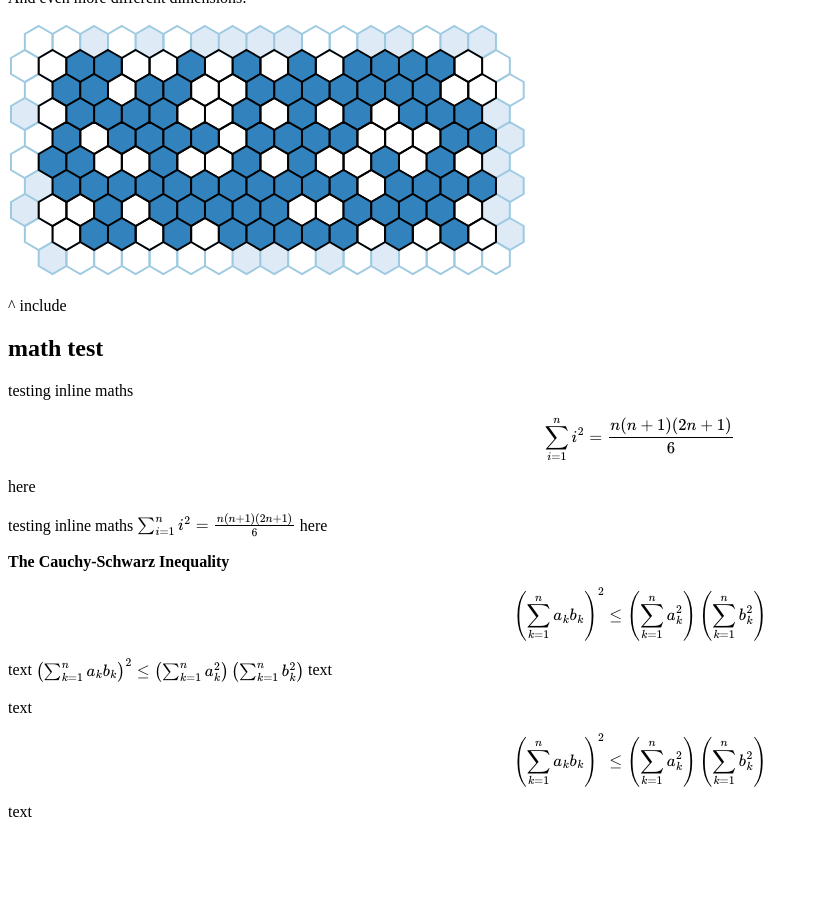
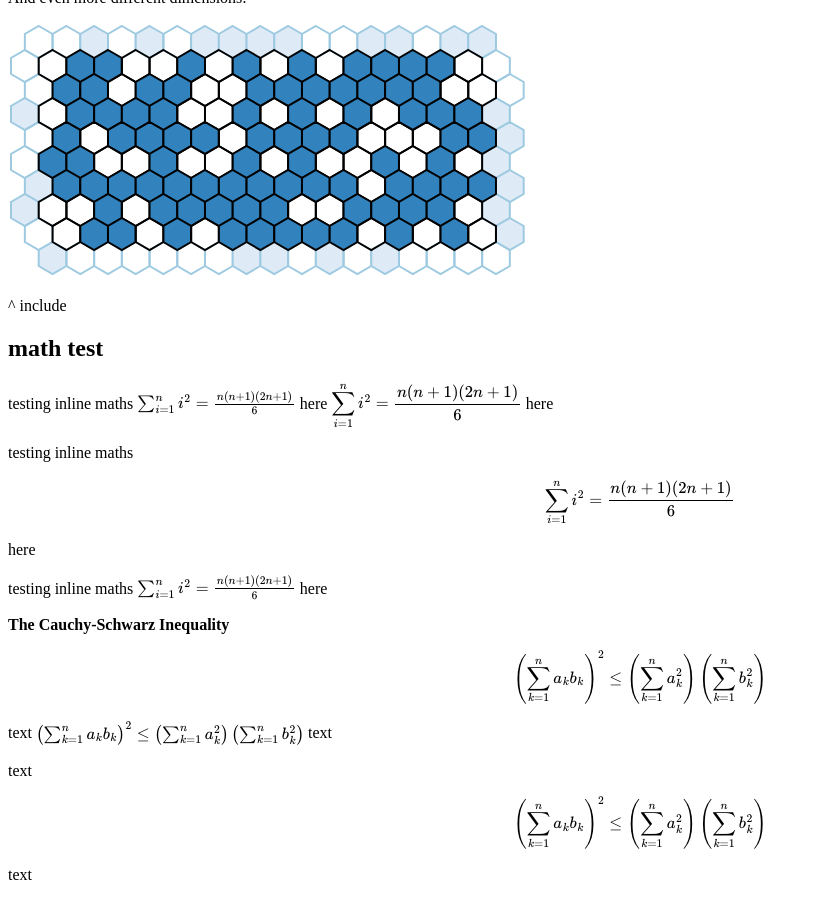
Before and after one commit to zvold/test-gh-pages, a Jekyll site: the page built from docs/page5.md, in a window 1280 px wide and 900 px high, scrolled down 1905 px. Shown: the whole window, without its empty margins (0-818 px from the left). Built offline with Jekyll 4.4.1, drawn with Linux system fonts in a browser that asks for light colours; our own code applies the rules of GitHub Pages for plain Markdown files; before the commit the page ends 2742 px from its top, so only the background shows below that.

Commit message:
test displaystyle rendering

```diff
--- a/docs/page5.md
+++ b/docs/page5.md
@@ -15,6 +15,8 @@ a.k.a. "page 5"
 
 ## math test
 
+testing inline maths $$\sum_{i=1}^{n} i^2 = \frac{n(n+1)(2n+1)}{6}$$ here $$\displaystyle \sum_{i=1}^{n} i^2 = \frac{n(n+1)(2n+1)}{6}$$ here
+
 testing inline maths \$$\sum_{i=1}^{n} i^2 = \frac{n(n+1)(2n+1)}{6}$$ here
 
 testing inline maths $$\sum_{i=1}^{n} i^2 = \frac{n(n+1)(2n+1)}{6}$$ here
```
